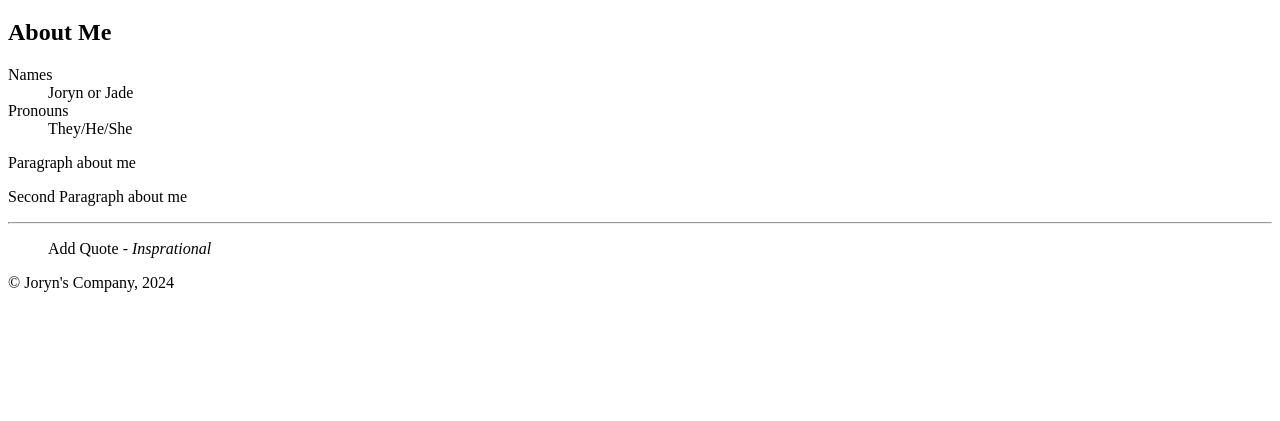
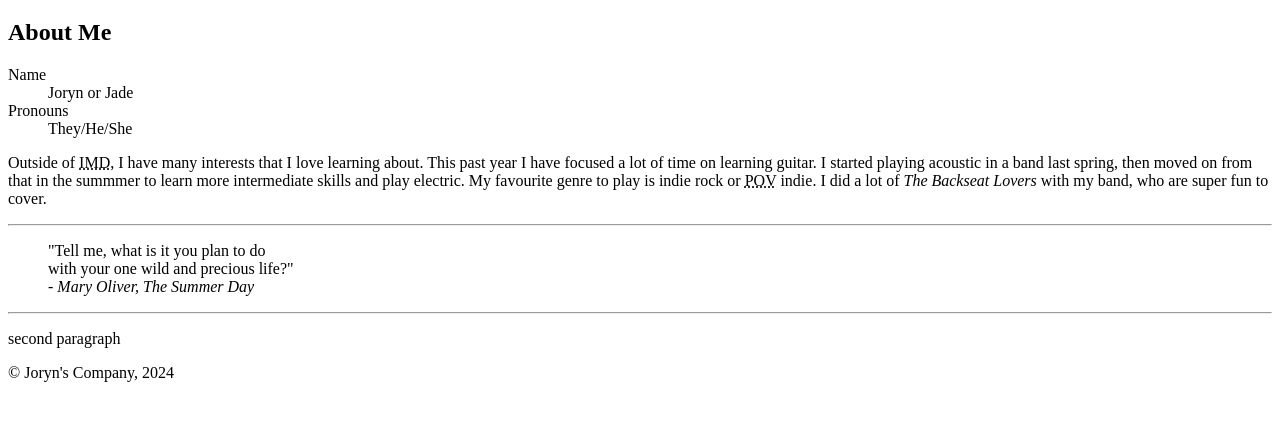
Before and after one commit to erwi0014/erwi0014.github.io, a plain HTML site: page html-assignment/index.html in a window 1280 px wide. Shown: the part 61-482 px from the top of the page. Drawn offline with Linux system fonts and the light colour scheme.

Commit message:
Updates content

```diff
--- a/html-assignment/index.html
+++ b/html-assignment/index.html
@@ -12,24 +12,27 @@
     <article>
         <h2>About Me</h2>
         <dl>
-            <dt>Names</dt>
+            <dt>Name</dt>
             <dd>Joryn or Jade</dd>
 
             <dt>Pronouns</dt>
             <dd>They/He/She</dd>
         </dl>
         <p>
-            Paragraph about me
+            Outside of <abbr title="Interactive Media Design">IMD</abbr>, I have many interests that I love learning about. This past year I have focused a lot of time on learning guitar. I started playing acoustic in a band last spring, then moved on from that in the summmer to learn more intermediate skills and play electric. My favourite genre to play is indie rock or <abbr title="Point of View">POV</abbr> indie. I did a lot of <em>The Backseat Lovers</em> with my band, who are super fun to cover.
         </p>
+        <hr>
+        <blockquote>
+            "Tell me, what is it you plan to do
+            <br>with your one wild and precious life?"
+            <br>
+            <cite>- Mary Oliver, The Summer Day</cite>
+        </blockquote>
+        <hr>
         <p>
-            Second Paragraph about me
+            second paragraph
         </p>
     </article>
-    <hr>
-    <blockquote>
-        Add Quote
-        <cite>- Insprational</cite>
-    </blockquote>
     <footer>
         &copy; Joryn's Company, 2024
     </footer>
```
